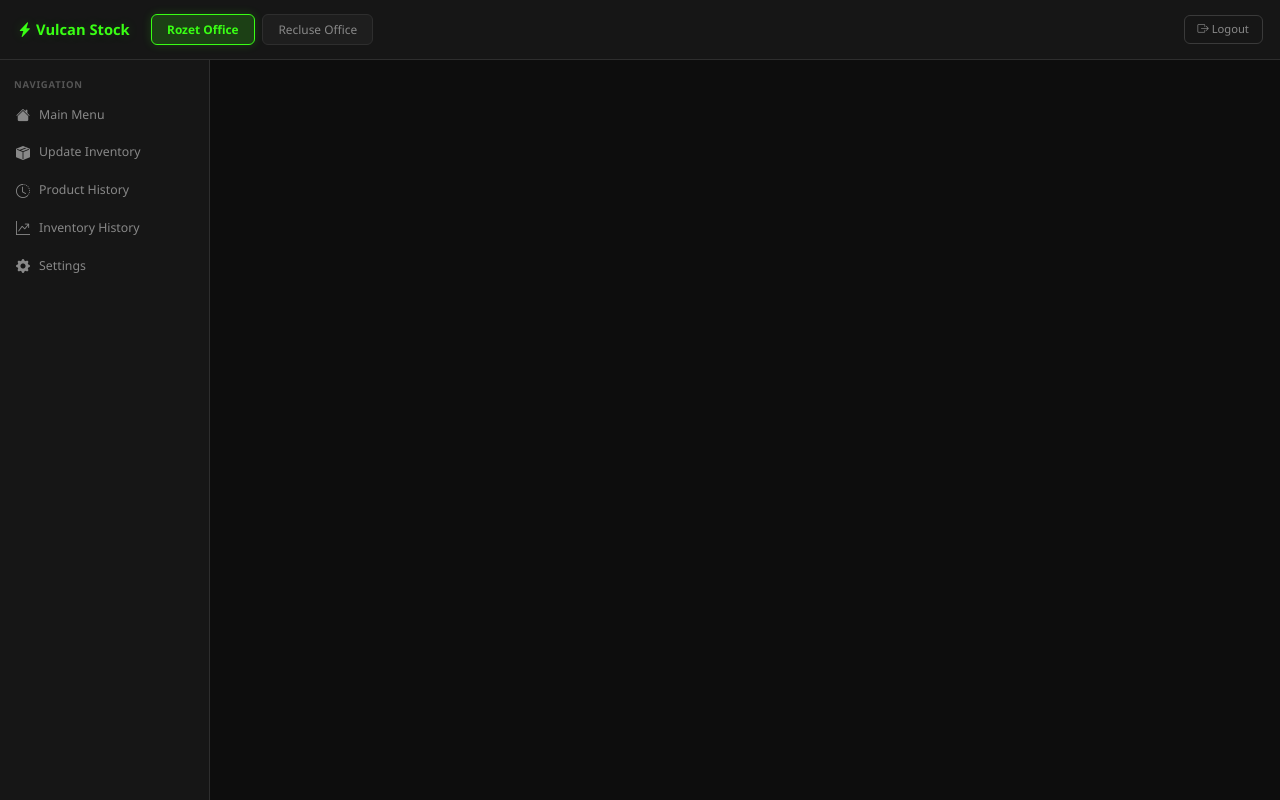
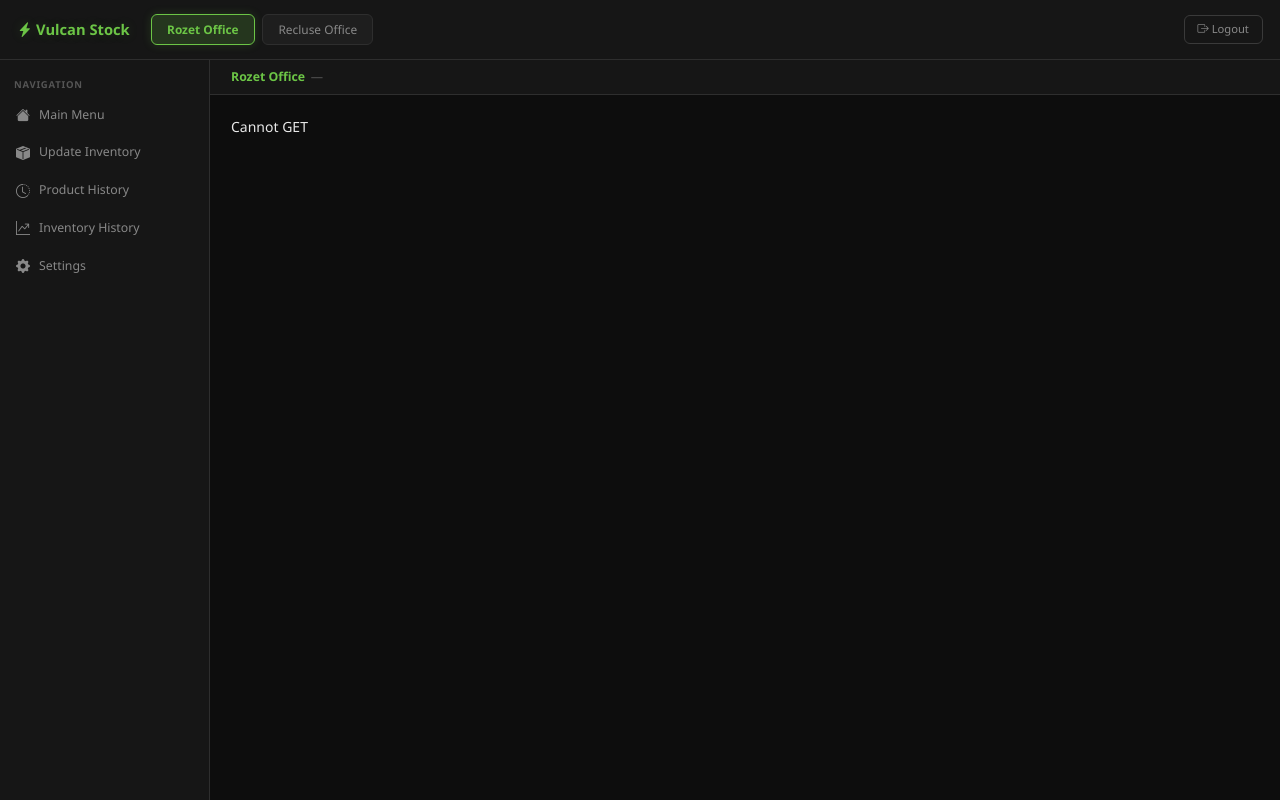
Before and after one commit to LeanMeanGreenBeanMachine/part-stock-tracker, a Flask app: template templates/dashboard.html in a window 1280 px wide. Run offline with Flask 3, Linux system fonts and the light colour scheme; the template is opened without the code that fills it: values that come from a table or form of the project are taken from there, others are empty; some libraries are stand-ins or nearby versions.

Commit message:
fixed content inline issues, changes shade of green

```diff
--- a/static/css/style.css
+++ b/static/css/style.css
@@ -9,10 +9,10 @@
   --border:       #2e2e2e;
   --border-light: #3a3a3a;
 
-  --neon:         #39ff14;
-  --neon-dim:     #27b30d;
-  --neon-glow:    rgba(57, 255, 20, 0.18);
-  --neon-glow-lg: rgba(57, 255, 20, 0.30);
+  --neon:         #6cc546;
+  --neon-dim:     #4e9030;
+  --neon-glow:    rgba(108, 197, 70, 0.18);
+  --neon-glow-lg: rgba(108, 197, 70, 0.30);
 
   --text-primary:   #e8e8e8;
   --text-secondary: #888;
@@ -20,7 +20,7 @@
 
   --danger:  #e05252;
   --warning: #f0a030;
-  --success: #39ff14;
+  --success: #6cc546;
   --info:    #3ab0ff;
 
   --sidebar-w: 210px;
@@ -176,6 +176,7 @@
 .body-row {
   display: flex;
   flex: 1;
+  min-height: 0;   /* allow flex children to shrink below content height */
   overflow: hidden;
 }
 
@@ -189,6 +190,7 @@
   flex-direction: column;
   padding: 0.75rem 0;
   flex-shrink: 0;
+  min-height: 0;
   overflow-y: auto;
 }
 
@@ -230,9 +232,19 @@
 
 #content {
   flex: 1;
+  min-height: 0;
   overflow-y: auto;
   padding: 1.5rem;
   background: var(--bg-base);
+  transition: opacity 0.15s ease;
+}
+
+/* Applied only while the spinner is showing; removed by JS once content loads */
+#content.content-loading {
+  display: flex;
+  align-items: center;
+  justify-content: center;
+  color: var(--text-muted);
 }
 
 .section-title {
@@ -740,6 +752,32 @@
 }
 .empty-state i { font-size: 2rem; display: block; margin-bottom: 0.5rem; }
 
+/* ── Content Column + Page Sub-Header ─────────────────────── */
+
+.content-col {
+  display: flex;
+  flex-direction: column;
+  flex: 1;
+  min-height: 0;
+  overflow: hidden;
+}
+
+#page-subheader {
+  padding: 0.55rem 1.5rem;
+  background: var(--bg-surface);
+  border-bottom: 1px solid var(--border);
+  font-size: 0.88rem;
+  font-weight: 600;
+  color: var(--text-secondary);
+  flex-shrink: 0;
+  display: flex;
+  align-items: center;
+  gap: 0.4rem;
+}
+#page-subheader .ph-office { color: var(--neon); }
+#page-subheader .ph-sep    { color: var(--text-muted); font-weight: 400; }
+#page-subheader .ph-section { color: var(--text-secondary); }
+
 /* ── Mobile ────────────────────────────────────────────────── */
 
 @media (max-width: 768px) {
--- a/templates/dashboard.html
+++ b/templates/dashboard.html
@@ -54,21 +54,22 @@
       {% endfor %}
     </nav>
 
-    {# ── Main Content ─────────────────────────────────────────── #}
-    <div id="content">
-      {# Inline-include the initial section so the first page load is immediate #}
-      {% if section == 'main_menu' %}
-        {% include 'partials/main_menu.html' %}
-      {% elif section == 'update_inventory' %}
-        {% include 'partials/update_inventory.html' %}
-      {% elif section == 'product_history' %}
-        {% include 'partials/product_history.html' %}
-      {% elif section == 'inventory_history' %}
-        {% include 'partials/inventory_history.html' %}
-      {% elif section == 'settings' %}
-        {% include 'partials/settings.html' %}
-      {% endif %}
-    </div>
+    {# ── Content Column (sub-header + scrollable area) ─────────── #}
+    <div class="content-col">
+
+      {# Persistent page sub-header — updated by JS on every section/office change #}
+      <div id="page-subheader">
+        <span class="ph-office">{{ office.name }}</span>
+        <span class="ph-sep">—</span>
+        <span class="ph-section" id="ph-section-label">Loading…</span>
+      </div>
+
+      {# Content is loaded via fetchContent() on DOMContentLoaded below #}
+      <div id="content" class="content-loading">
+        <i class="bi bi-arrow-repeat" style="font-size:1.5rem;animation:spin 1s linear infinite"></i>
+      </div>
+
+    </div>{# /content-col #}
 
   </div>{# /body-row #}
 </div>{# /app-wrapper #}
@@ -81,31 +82,49 @@
 let currentOfficeId = {{ office.id }};
 let currentSection  = '{{ section }}';
 
+const OFFICE_NAMES = {};
+{% for o in offices %}OFFICE_NAMES[{{ o.id }}] = '{{ o.name }}';
+{% endfor %}
+
+const SECTION_LABELS = {
+  main_menu:         'Products',
+  update_inventory:  'Update Inventory',
+  product_history:   'Product History',
+  inventory_history: 'Inventory History',
+  settings:          'Settings',
+};
+
+// ── Sub-Header ────────────────────────────────────────────────
+function updateSubheader(officeId, section) {
+  document.querySelector('#page-subheader .ph-office').textContent =
+    OFFICE_NAMES[officeId] || 'Office';
+  document.getElementById('ph-section-label').textContent =
+    SECTION_LABELS[section] || section;
+}
+
 // ── Section Loading ───────────────────────────────────────────
 function loadSection(section) {
   currentSection = section;
+  updateSubheader(currentOfficeId, section);
 
-  // Update sidebar active state
   document.querySelectorAll('.sidebar-link').forEach(el => {
     el.classList.toggle('active', el.dataset.section === section);
   });
 
-  const url = `/partials/${section}?office_id=${currentOfficeId}`;
-  fetchContent(url);
+  fetchContent(`/partials/${section}?office_id=${currentOfficeId}`);
   history.pushState({}, '', `/dashboard?office_id=${currentOfficeId}&section=${section}`);
 }
 
 // ── Office Switching ──────────────────────────────────────────
 function switchOffice(officeId) {
   currentOfficeId = officeId;
+  updateSubheader(officeId, currentSection);
 
-  // Update tab active state
   document.querySelectorAll('.office-tab').forEach(el => {
     el.classList.toggle('active', parseInt(el.dataset.officeId) === officeId);
   });
 
-  const url = `/partials/${currentSection}?office_id=${officeId}`;
-  fetchContent(url);
+  fetchContent(`/partials/${currentSection}?office_id=${officeId}`);
   history.pushState({}, '', `/dashboard?office_id=${officeId}&section=${currentSection}`);
 }
 
@@ -121,23 +140,22 @@
     })
     .then(html => {
       if (!html) return;
+      content.classList.remove('content-loading');  // clear spinner/centering styles
       content.innerHTML = html;
       content.style.opacity = '1';
-      // Execute any <script> tags injected by the partial (e.g. Chart.js init)
+      // Re-execute <script> tags injected by the partial (e.g. Chart.js init)
       content.querySelectorAll('script').forEach(oldScript => {
         const newScript = document.createElement('script');
         newScript.textContent = oldScript.textContent;
         oldScript.parentNode.replaceChild(newScript, oldScript);
       });
     })
-    .catch(() => {
-      content.style.opacity = '1';
-    });
+    .catch(() => { content.style.opacity = '1'; });
 }
 
 // ── Browser back/forward ──────────────────────────────────────
 window.addEventListener('popstate', () => {
-  const params  = new URLSearchParams(window.location.search);
+  const params   = new URLSearchParams(window.location.search);
   const officeId = parseInt(params.get('office_id') || '1');
   const section  = params.get('section') || 'main_menu';
   currentOfficeId = officeId;
@@ -149,10 +167,17 @@
   document.querySelectorAll('.sidebar-link').forEach(el => {
     el.classList.toggle('active', el.dataset.section === section);
   });
+  updateSubheader(officeId, section);
   fetchContent(`/partials/${section}?office_id=${officeId}`);
 });
 
-// ── Content transition style ──────────────────────────────────
-document.getElementById('content').style.transition = 'opacity 0.15s ease';
+// ── Init ──────────────────────────────────────────────────────
+document.addEventListener('DOMContentLoaded', () => {
+  updateSubheader(currentOfficeId, currentSection);
+  fetchContent(`/partials/${currentSection}?office_id=${currentOfficeId}`);
+});
 </script>
+<style>
+@keyframes spin { to { transform: rotate(360deg); } }
+</style>
 {% endblock %}
--- a/templates/partials/inventory_history.html
+++ b/templates/partials/inventory_history.html
@@ -1,8 +1,4 @@
 {# ── Inventory History ────────────────────────────────────────── #}
-<div class="section-title">
-  <i class="bi bi-graph-up-arrow"></i>
-  {{ office.name }} — Inventory History
-</div>
 
 {# ── Chart ────────────────────────────────────────────────────── #}
 <div class="chart-container">
@@ -10,7 +6,7 @@
 </div>
 
 {# ── Recent Changes Table ─────────────────────────────────────── #}
-<div class="section-title" style="font-size:0.9rem;margin-top:0.5rem">
+<div style="font-size:0.8rem;font-weight:600;color:var(--text-muted);text-transform:uppercase;letter-spacing:0.06em;margin:1rem 0 0.6rem">
   Recent Changes
 </div>
 
--- a/templates/partials/main_menu.html
+++ b/templates/partials/main_menu.html
@@ -1,9 +1,4 @@
 {# ── Main Menu: Product list + Inventory sidebar ─────────────── #}
-<div class="section-title">
-  <i class="bi bi-house-fill"></i>
-  {{ office.name }} — Products
-</div>
-
 <div class="main-menu-layout">
 
   {# ── Left: Product Cards ──────────────────────────────────── #}
--- a/templates/partials/product_history.html
+++ b/templates/partials/product_history.html
@@ -1,8 +1,4 @@
 {# ── Product History ──────────────────────────────────────────── #}
-<div class="section-title">
-  <i class="bi bi-clock-history"></i>
-  {{ office.name }} — Product History
-</div>
 
 {# ── Client-side Filter Bar ───────────────────────────────────── #}
 <div class="card-dark p-3 mb-3">
--- a/templates/partials/update_inventory.html
+++ b/templates/partials/update_inventory.html
@@ -1,8 +1,4 @@
 {# ── Update Inventory ─────────────────────────────────────────── #}
-<div class="section-title">
-  <i class="bi bi-box-seam-fill"></i>
-  {{ office.name }} — Update Inventory
-</div>
 
 {# Single shared modal — JS populates it before showing #}
 
```
Also changed, not shown: templates/partials/settings.html (+59 -33 lines).
